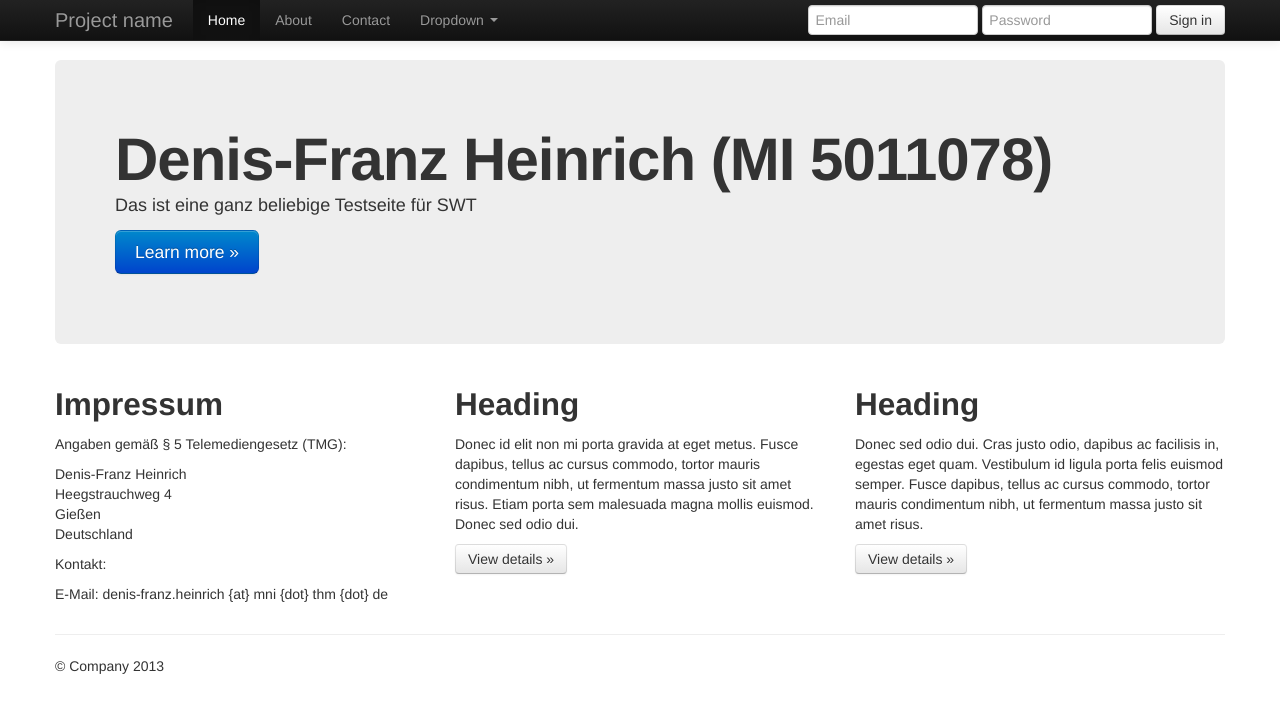
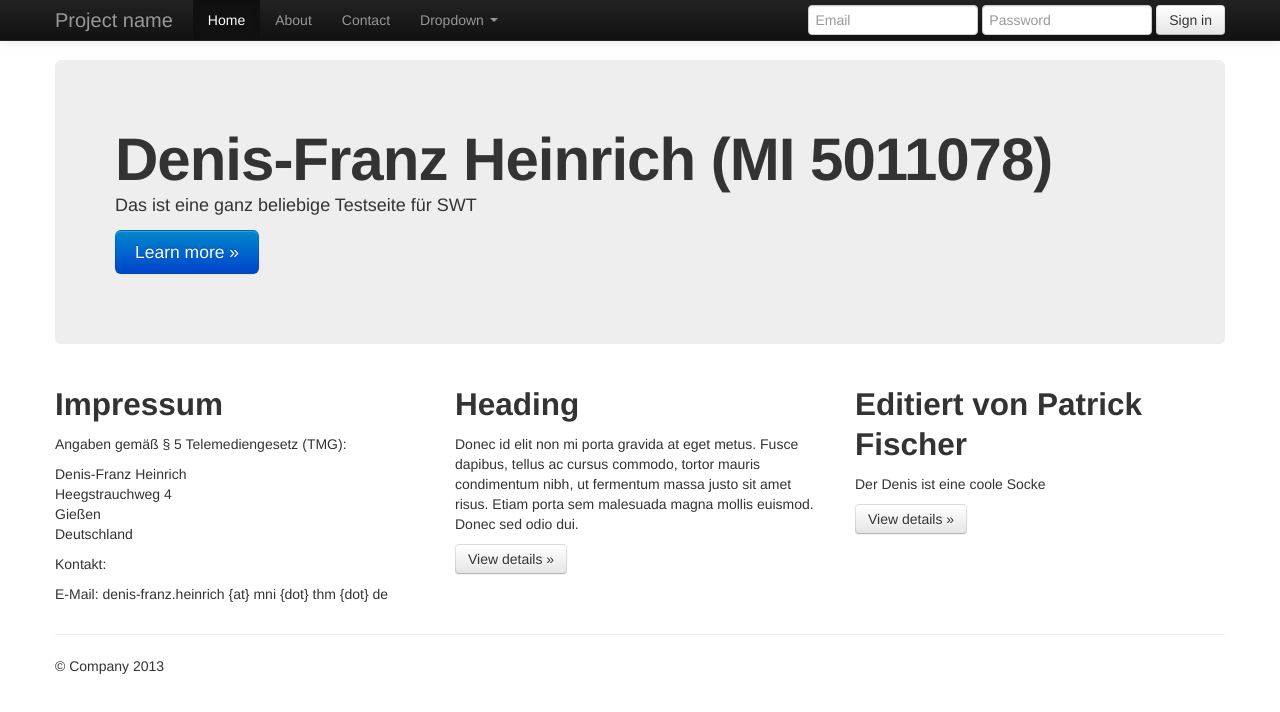
Before and after one commit to denisfranzheinrich/default, a plain HTML site: page index.html in a window 1280 px wide. Drawn offline with nearby package versions, Linux system fonts and the light colour scheme.

```diff
--- a/index.html
+++ b/index.html
@@ -96,8 +96,8 @@
           <p><a class="btn" href="#">View details &raquo;</a></p>
        </div>
         <div class="span4">
-          <h2>Heading</h2>
-          <p>Donec sed odio dui. Cras justo odio, dapibus ac facilisis in, egestas eget quam. Vestibulum id ligula porta felis euismod semper. Fusce dapibus, tellus ac cursus commodo, tortor mauris condimentum nibh, ut fermentum massa justo sit amet risus.</p>
+          <h2>Editiert von Patrick Fischer</h2>
+          <p>Der Denis ist eine coole Socke</p>
           <p><a class="btn" href="#">View details &raquo;</a></p>
         </div>
       </div>
```
